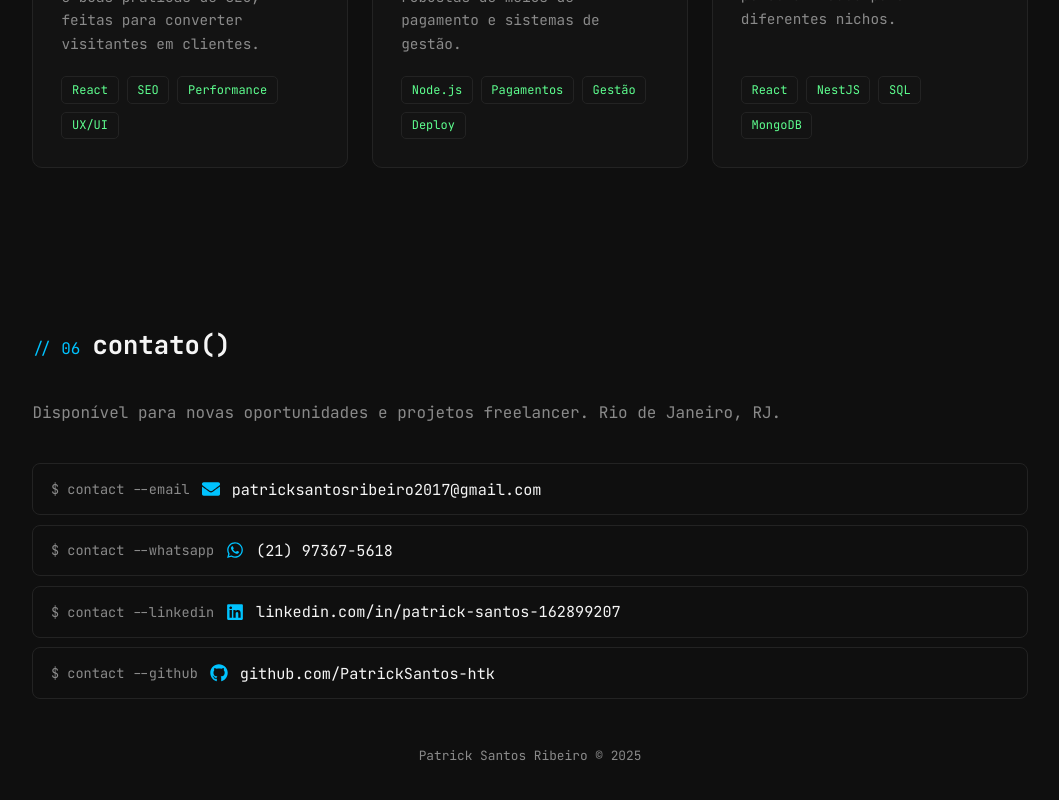
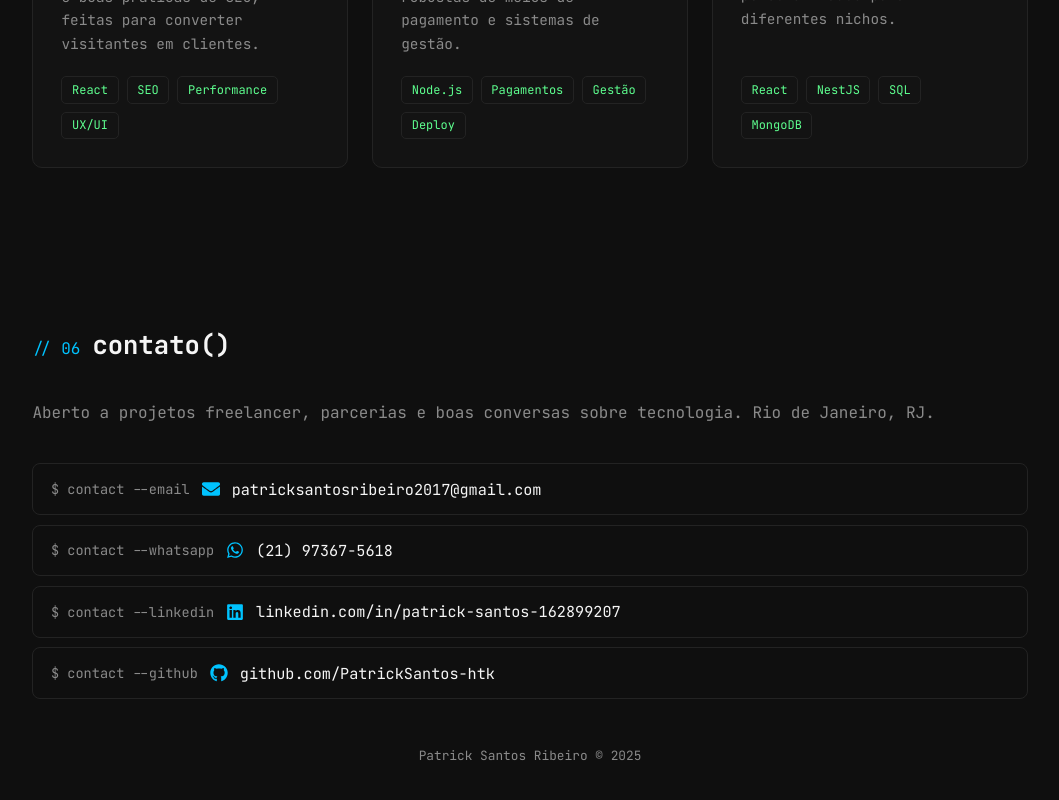
Before and after one commit to PatrickSantos-htk/PortFolio, a React (Vite) app: page / in a window 1280 px wide. Shown: the part 5266-6066 px from the top of the page, without its empty margins (110-1169 px from the left). Built offline with nearby package versions, Linux system fonts and the light colour scheme.

Commit message:
Ajusta o texto do contato

```diff
--- a/src/components/Contact/index.tsx
+++ b/src/components/Contact/index.tsx
@@ -41,7 +41,7 @@ export function Contact() {
         <ContactContainer id="contact">
             <SectionHeading index="06">contato()</SectionHeading>
             <Intro>
-                Disponível para novas oportunidades e projetos freelancer. Rio de Janeiro, RJ.
+                Aberto a projetos freelancer, parcerias e boas conversas sobre tecnologia. Rio de Janeiro, RJ.
             </Intro>
 
             <ContactList>
```
